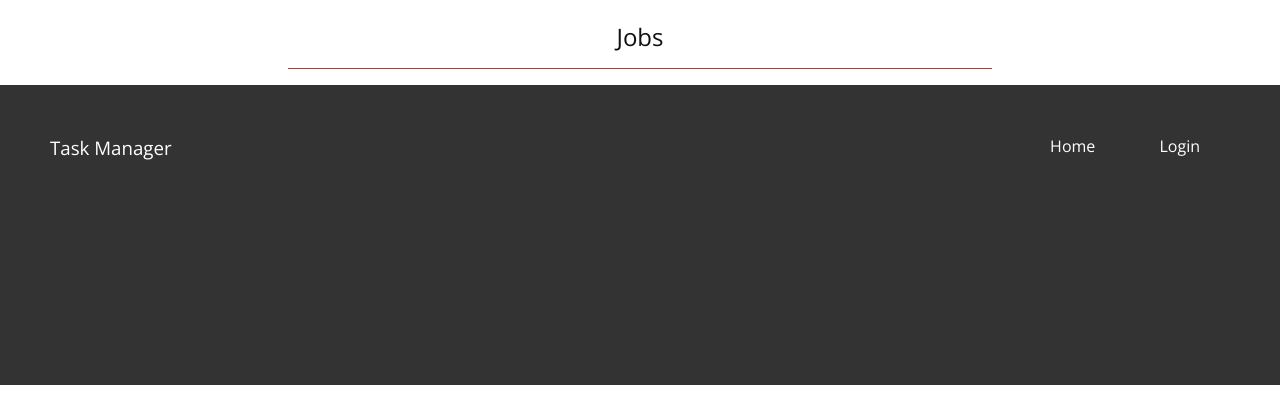
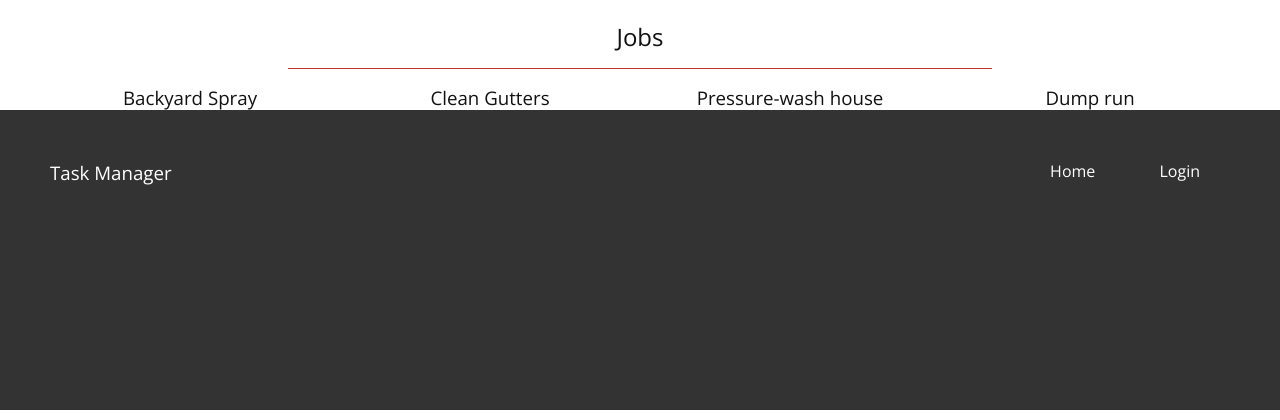
Before and after one commit to donovancg/app-repo-task-manager, a PHP site: page /app/index.php in a window 1280 px wide. Shown: the part 240-660 px from the top of the page. Run offline with PHP 8.4, Linux system fonts and the light colour scheme.

Commit message:
markup changes

```diff
--- a/app/index.php
+++ b/app/index.php
@@ -29,8 +29,55 @@
         <section>
             <h2 class="heading-secondary">Jobs</h2>
             <div class="app">
-                <div class="app__item">
+                <div class="app__container">
 
+                    <div class="row">
+                        <div class="col-1-of-4">
+                            <div class="app__item">
+                                <h3 class="heading-tertiary">Backyard Spray</h3>
+                            </div>
+                        </div>
+                        <div class="col-1-of-4">
+                            <div class="app__item">
+                                <h3 class="heading-tertiary">Clean Gutters</h3>
+                            </div>
+                        </div>
+                        <div class="col-1-of-4">
+                            <div class="app__item">
+                                <h3 class="heading-tertiary">Pressure-wash house</h3>
+                            </div>
+                        </div>
+                        <div class="col-1-of-4">
+                            <div class="app__item">
+                                <h3 class="heading-tertiary">Dump run</h3>
+                            </div>
+                        </div>
+                    </div>
+
+
+
+                    <!-- <div class="app__list">
+                        <div class="app__item">Backyard spray</div>
+                        <div class="app__item">Est. Time: 2 hours</div>
+                        <div class="app__item">Priority: Medium</div>
+                        <div class="app__item">Cost: </div>
+                        <div class="app__item">Materials: Weed Killer</div>
+                        <div class="app__item">Assigned to: </div>
+                        <div class="app__item">Comments</div>
+                        <div class="app__item"><a href="">Edit</a></div>
+                        <div class="app__item"><a href="">Delete</a></div>
+                    </div>
+                    <div class="app__list">
+                        <div class="app__item">Backyard spray</div>
+                        <div class="app__item">Est. Time: 2 hours</div>
+                        <div class="app__item">Priority: Medium</div>
+                        <div class="app__item">Cost: </div>
+                        <div class="app__item">Materials: Weed Killer</div>
+                        <div class="app__item">Assigned to: </div>
+                        <div class="app__item">Comments</div>
+                        <div class="app__item"><a href="">Edit</a></div>
+                        <div class="app__item"><a href="">Delete</a></div>
+                    </div> -->
                 </div>
             </div>
         </section>
--- a/scss/components/_app.scss
+++ b/scss/components/_app.scss
@@ -1,3 +1,5 @@
 .app {
 
+
+
 }
--- a/scss/main.scss
+++ b/scss/main.scss
@@ -7,6 +7,7 @@
 @import "base/typography";
 @import "base/utilities";
 
+@import "components/app";
 @import "components/assignment";
 @import "components/card";
 @import "components/description";
```
